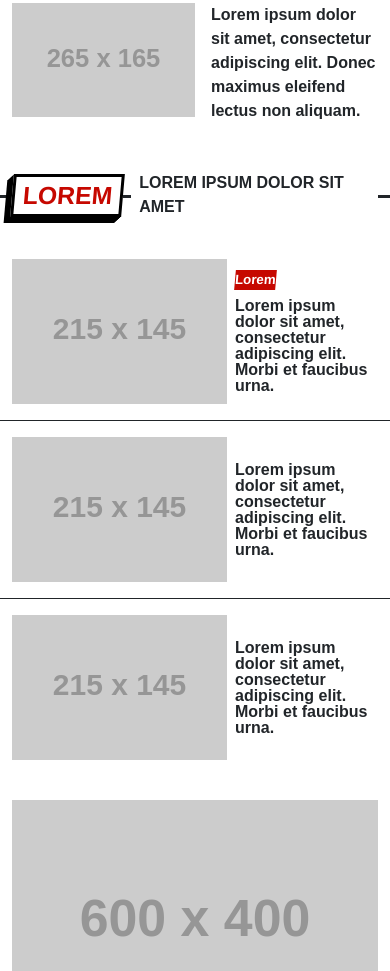
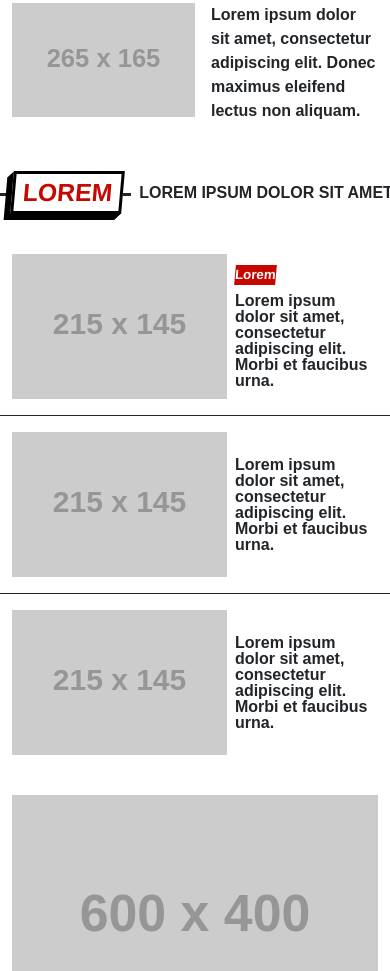
Before and after one commit to salvatore-greco/Elaborato-PPM-Frontend, a website: page src/index.html in a window 390 px wide. Shown: the part 2036-3007 px from the top of the page. Drawn offline with nearby package versions, Linux system fonts and the light colour scheme; placeholder pictures from the web are drawn by us; a web font is replaced by a local one.

Commit message:
aggiunto un nowrap a del testo per visualizzazione mobile

```diff
--- a/src/index.html
+++ b/src/index.html
@@ -215,7 +215,7 @@
                             <span class="neue text-ny-color fs-2">LOREM</span>
                         </div>
                         <div class="bg-white px-2 ms-2 z-1 neue">
-                            <span>LOREM IPSUM DOLOR SIT AMET</span>
+                            <span class="text-nowrap">LOREM IPSUM DOLOR SIT AMET</span>
                         </div>
 
                         <div class="bg-white px-2 z-1 d-none d-md-block">
```
